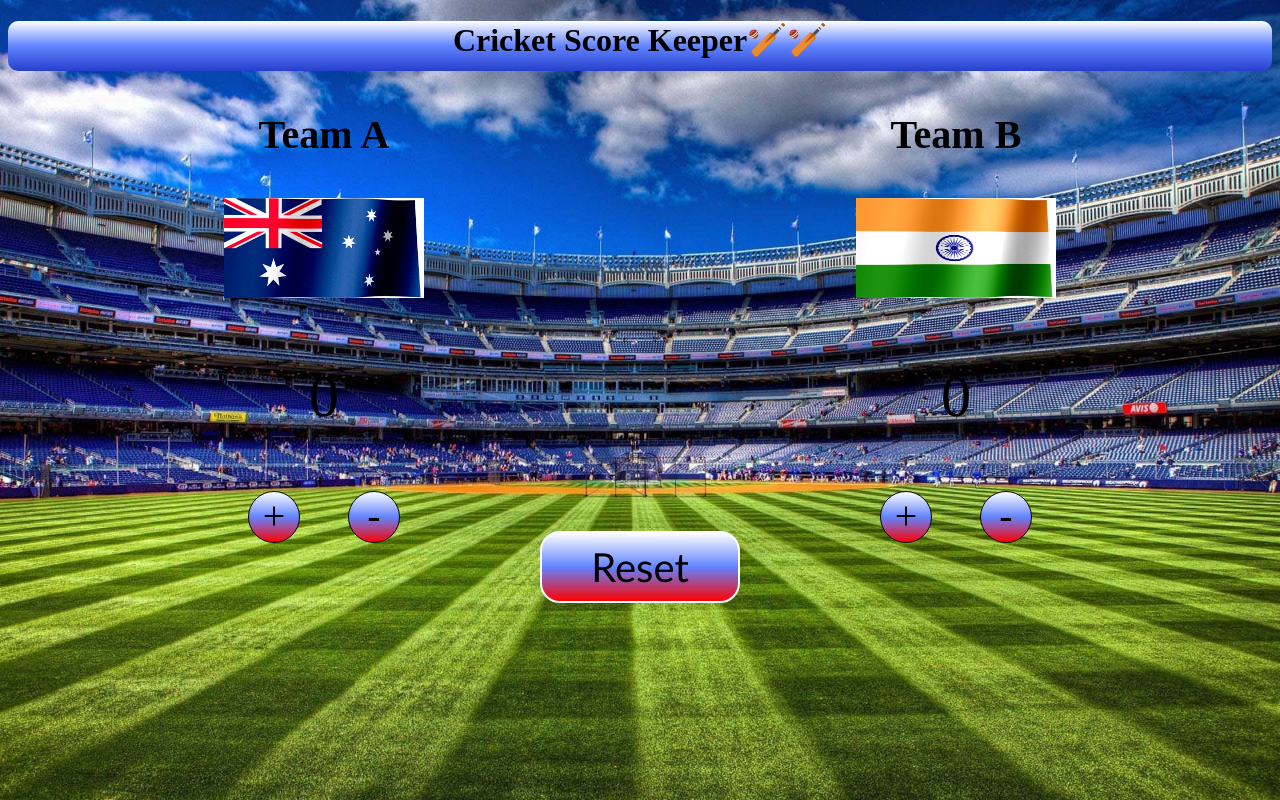
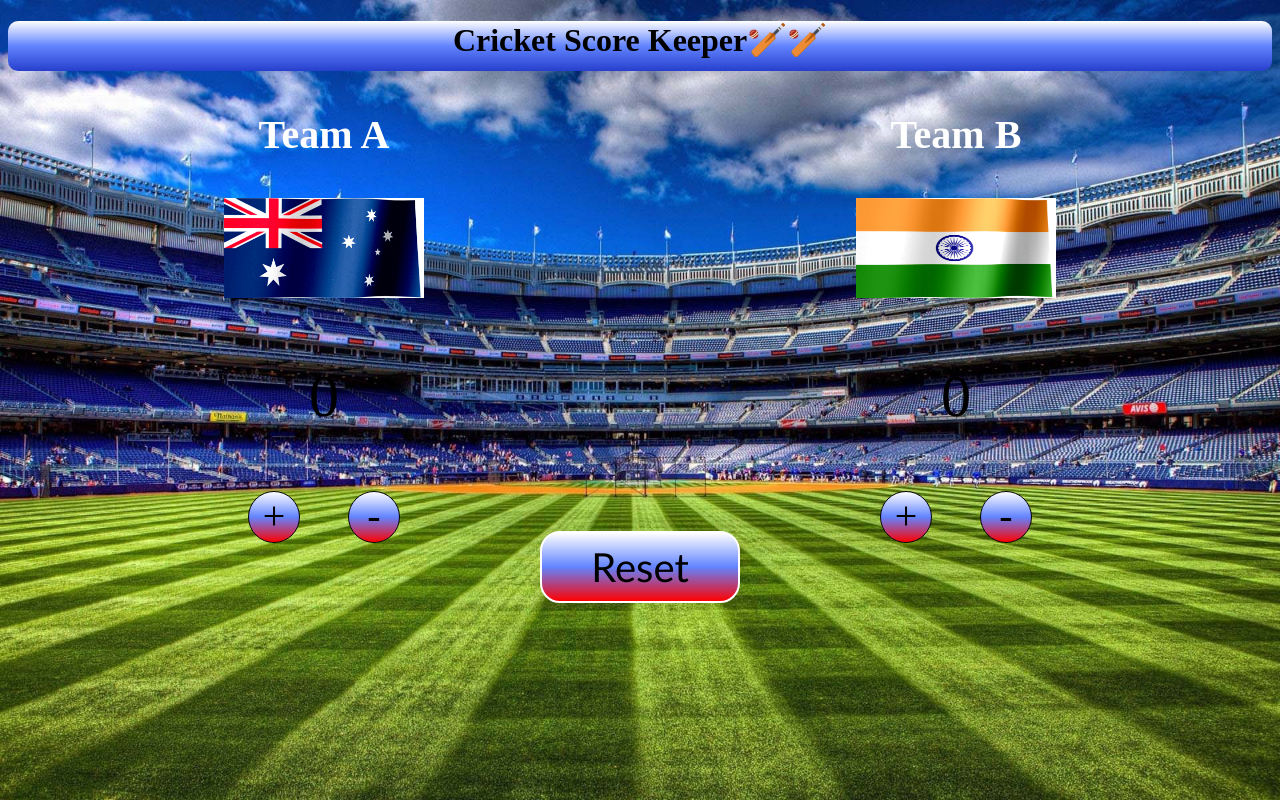
Before and after one commit to karishmakumbhalkar/icp-cricketcorekeeper, a plain HTML site: page index.html in a window 1280 px wide. Drawn offline with Linux system fonts and the light colour scheme.

Commit message:
change 1

```diff
--- a/index.html
+++ b/index.html
@@ -49,7 +49,7 @@
 
 
         <div class="team-card">
-            <h3 class="team-card-title" style="color:; ">Team A</h3>
+            <h3 class="team-card-title" style="color:white; ">Team A</h3>
             <img src="./img/australian-flag.gif " height="100px" width="200px">
             <p class="team-score-card" id="scoreA"> 0</p>
 
@@ -61,8 +61,8 @@
             </div>
         </div>
         <div class="team-card">
-            <h3 class="team-card-title" style="color:;">Team B</h3>
-            <img src="./img/Flag_of_India.gif " height="100px" width="200px" ;">
+            <h3 class="team-card-title" style="color: white;">Team B</h3>
+            <img src="./img/Flag_of_India.gif " height="100px" width="200px" ;>
             <p class="team-score-card" id="scoreB">0</p>
 
             <div class="score-card-button-container">
```
